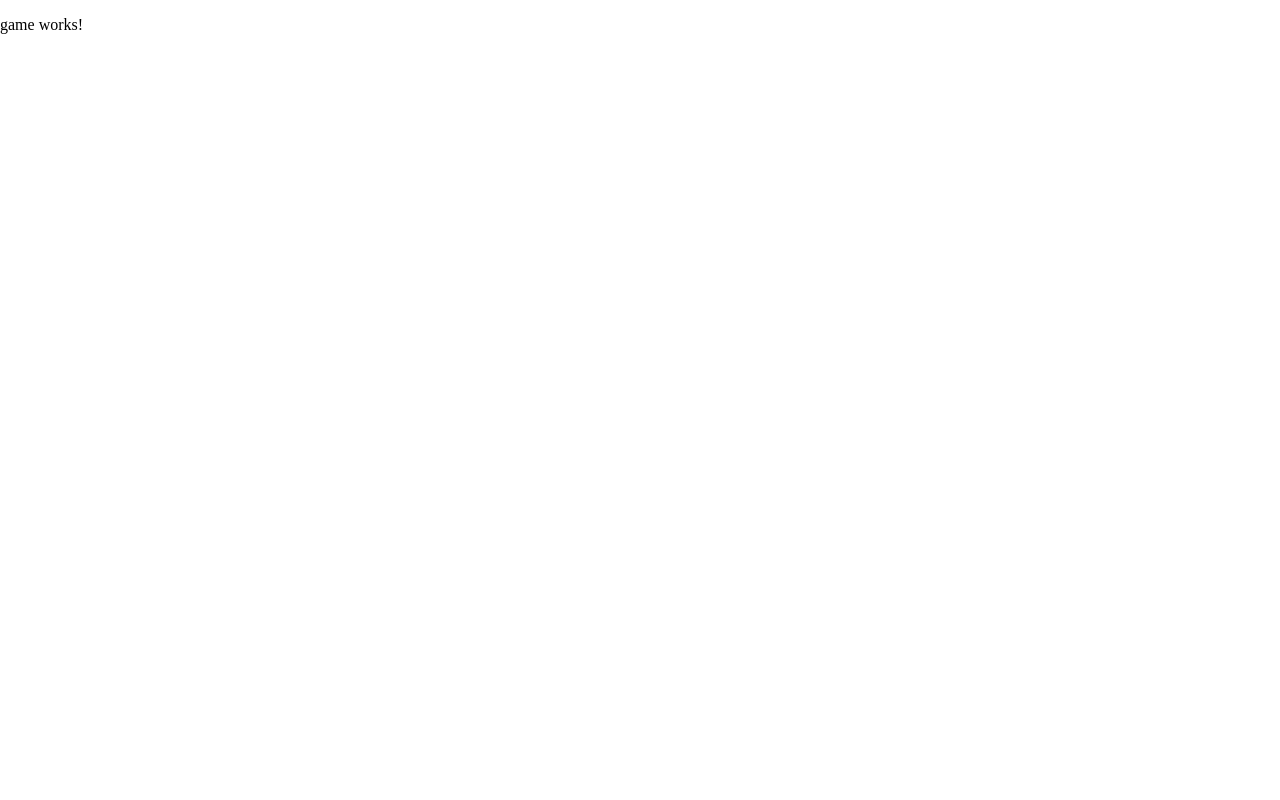
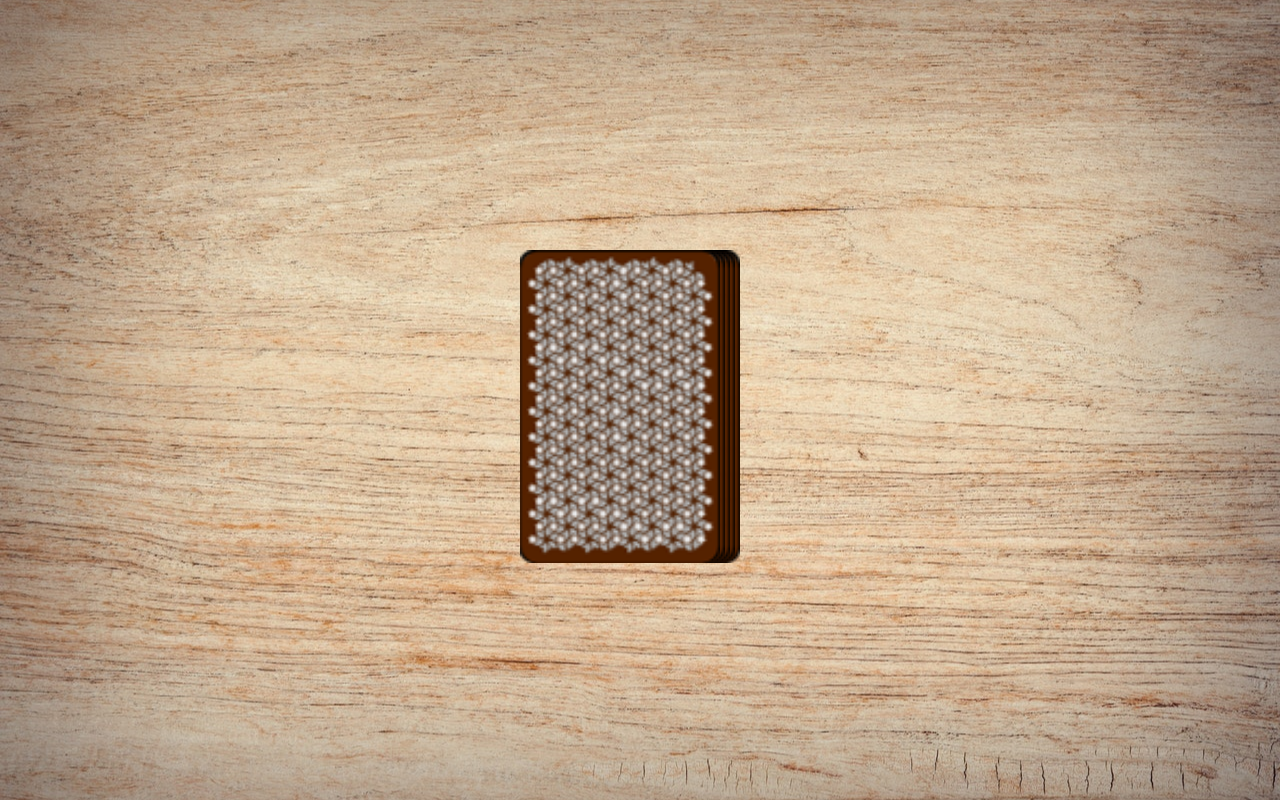
Before and after one commit to jon-mag-santos/ring-of-fire, an Angular app: page /game in a window 1280 px wide. Built offline with nearby package versions, Linux system fonts and the light colour scheme.

Commit message:
Show card stack with ngFor

```diff
--- a/src/app/game/game.component.html
+++ b/src/app/game/game.component.html
@@ -1 +1,5 @@
-<p>game works!</p>
+<div class="game-field">
+    <div class="card-stack">
+        <img [ngStyle]="{ 'right.px' : i*5}" *ngFor="let c of cardStack; let i = index" src="assets/img/cards/card_cover.png" alt="">
+    </div>
+</div>
--- a/src/app/game/game.component.scss
+++ b/src/app/game/game.component.scss
@@ -0,0 +1,24 @@
+.game-field {
+    width: 100vw;
+    height: 100vh;
+    max-width: 100%;
+    background-image: url('/assets/img/board.jpg');
+    background-size: cover;
+    background-repeat: no-repeat;
+    background-position: 50% 50%;
+    display: flex;
+    justify-content: center;
+    align-items: center;
+}
+
+.card-stack {
+    position: relative;
+    width: 200px;
+    height: 300px;
+
+    >img {
+        cursor: pointer;
+        position: absolute;
+        width: 200px;
+    }
+}
--- a/src/app/game/game.component.ts
+++ b/src/app/game/game.component.ts
@@ -1,12 +1,13 @@
+import { CommonModule } from '@angular/common';
 import { Component } from '@angular/core';
 
 @Component({
   selector: 'app-game',
   standalone: true,
-  imports: [],
+  imports: [CommonModule],
   templateUrl: './game.component.html',
   styleUrl: './game.component.scss'
 })
 export class GameComponent {
-
+  cardStack = [0, 1, 2, 3, 4];
 }
```
